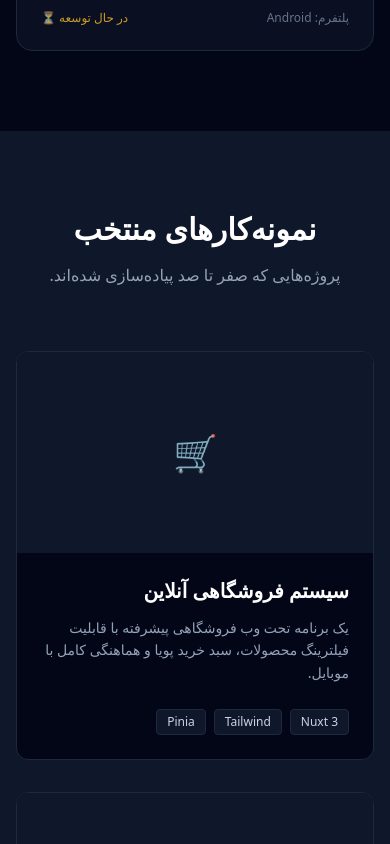
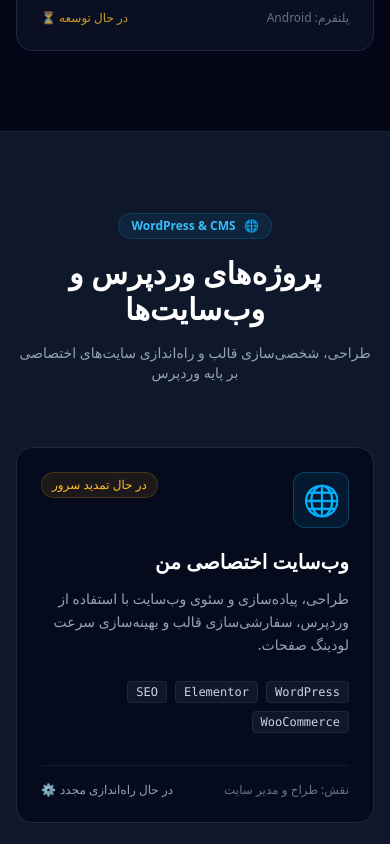
Before and after one commit to Ali-Git-1/Personal-website, a Nuxt app: page / in a window 390 px wide. Shown: the part 4180-5024 px from the top of the page. Built offline with nearby package versions, Linux system fonts and the light colour scheme.

Commit message:
feat: add wordpress projects section and navbar anchor

```diff
--- a/app/app.vue
+++ b/app/app.vue
@@ -84,6 +84,11 @@
               class="text-slate-300 hover:text-purple-400 transition-colors"
               >بازی‌ها</a
             >
+            <a
+              href="#wordpress-projects"
+              class="text-slate-300 hover:text-sky-400 transition-colors"
+              >وردپرس</a
+            >
 
             <a
               href="#projects"
@@ -111,6 +116,8 @@
       <PublishedAppsSection />
 
       <PublishedGamesSection />
+
+      <WordPressProjectsSection />
 
       <!-- بخش پروژه‌ها (Projects) -->
       <section id="projects" class="py-20">
@@ -173,6 +180,7 @@ import HeroSection from "./components/HeroSection.vue";
 import FooterSection from "./components/FooterSection.vue";
 import PublishedAppsSection from "./components/PublishedAppsSection.vue";
 import PublishedGamesSection from "./components/PublishedGamesSection.vue";
+import WordPressProjectsSection from "./components/WordPressProjectsSection.vue";
 
 // متغیرهای لودینگ
 const isLoading = ref(true);
--- /dev/null
+++ b/app/components/WordPressProjectsSection.vue
@@ -0,0 +1,117 @@
+<template>
+  <section
+    id="wordpress-projects"
+    class="py-20 bg-slate-900 border-t border-slate-800/60"
+  >
+    <div class="max-w-6xl mx-auto px-4 sm:px-6 lg:px-8">
+      <!-- عنوان بخش -->
+      <div class="text-center max-w-2xl mx-auto mb-16">
+        <div
+          class="inline-flex items-center gap-2 px-3 py-1 rounded-full bg-sky-500/10 border border-sky-500/20 text-sky-400 text-xs font-semibold mb-4"
+        >
+          <span>🌐</span>
+          <span>WordPress & CMS</span>
+        </div>
+        <h2 class="text-3xl font-extrabold text-white sm:text-4xl">
+          پروژه‌های وردپرس و وب‌سایت‌ها
+        </h2>
+        <p class="mt-4 text-slate-400 text-sm sm:text-base">
+          طراحی، شخصی‌سازی قالب و راه‌اندازی سایت‌های اختصاصی بر پایه وردپرس
+        </p>
+      </div>
+
+      <!-- کارت‌های پروژه‌ها -->
+      <div class="grid grid-cols-1 md:grid-cols-2 lg:grid-cols-3 gap-8">
+        <div
+          v-for="site in sites"
+          :key="site.id"
+          class="group relative bg-slate-950/70 border border-slate-800 rounded-2xl p-6 hover:border-sky-500/50 transition-all duration-300 hover:shadow-[0_0_30px_rgba(14,165,233,0.15)] flex flex-col justify-between"
+        >
+          <!-- بالا: لوگو و تگ وضعیت -->
+          <div>
+            <div class="flex items-start justify-between mb-5">
+              <div
+                class="w-14 h-14 rounded-xl bg-sky-500/10 border border-sky-500/30 flex items-center justify-center text-3xl group-hover:scale-110 transition-transform"
+              >
+                {{ site.icon }}
+              </div>
+
+              <!-- وضعیت آنلاین یا در حال انتقال/تمدید -->
+              <span
+                class="px-2.5 py-1 text-xs font-medium rounded-full border"
+                :class="
+                  site.isOnline
+                    ? 'bg-emerald-500/10 text-emerald-400 border-emerald-500/20'
+                    : 'bg-amber-500/10 text-amber-400 border-amber-500/20'
+                "
+              >
+                {{ site.statusText }}
+              </span>
+            </div>
+
+            <h3
+              class="text-xl font-bold text-white group-hover:text-sky-400 transition-colors"
+            >
+              {{ site.title }}
+            </h3>
+
+            <p class="mt-3 text-slate-400 text-sm leading-relaxed">
+              {{ site.description }}
+            </p>
+
+            <!-- تکنولوژی‌ها و افزونه‌ها -->
+            <div class="mt-6 flex flex-wrap gap-2">
+              <span
+                v-for="feature in site.features"
+                :key="feature"
+                class="px-2 py-0.5 text-xs font-mono rounded bg-slate-900 text-slate-300 border border-slate-800"
+              >
+                {{ feature }}
+              </span>
+            </div>
+          </div>
+
+          <!-- پایین: لینک یا وضعیت سرور -->
+          <div
+            class="mt-8 pt-4 border-t border-slate-800/60 flex items-center justify-between text-xs"
+          >
+            <span class="text-slate-500">نقش: {{ site.role }}</span>
+
+            <a
+              v-if="site.isOnline && site.url"
+              :href="site.url"
+              target="_blank"
+              class="inline-flex items-center gap-1.5 font-semibold text-sky-400 hover:text-sky-300 transition-colors"
+            >
+              <span>مشاهده سایت</span>
+              <span>←</span>
+            </a>
+            <span v-else class="text-slate-400 flex items-center gap-1">
+              <span>در حال راه‌اندازی مجدد</span>
+              <span class="inline-block animate-spin">⚙️</span>
+            </span>
+          </div>
+        </div>
+      </div>
+    </div>
+  </section>
+</template>
+
+<script setup>
+import { ref } from "vue";
+
+const sites = ref([
+  {
+    id: 1,
+    title: "وب‌سایت اختصاصی من", // اسم سایت قبلیت رو اینجا بذار
+    icon: "🌐",
+    description:
+      "طراحی، پیاده‌سازی و سئوی وب‌سایت با استفاده از وردپرس، سفارشی‌سازی قالب و بهینه‌سازی سرعت لودینگ صفحات.",
+    features: ["WordPress", "Elementor", "SEO", "WooCommerce"],
+    role: "طراح و مدیر سایت",
+    isOnline: false, // چون گفتی هاست فعلا غیرفعاله
+    statusText: "در حال تمدید سرور",
+    url: null, // بعد از فعال شدن لینکش رو اینجا می‌ذاری
+  },
+]);
+</script>
```
